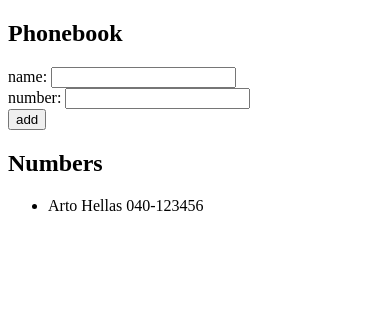
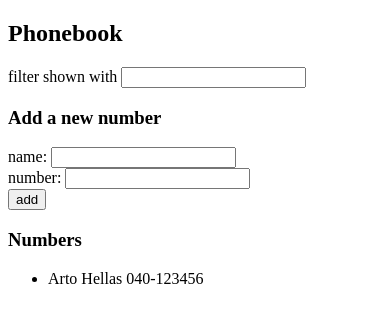
Before and after one commit to ada-ip/fullstackopen, a React (Vite) app in the folder part2/phonebook/: page / in a window 390 px wide. Shown: the top 322 px of the page. Built offline with nearby package versions, Linux system fonts and the light colour scheme.

Commit message:
Add 2.9*: The Phonebook Step 4 solution

```diff
--- a/part2/phonebook/src/App.jsx
+++ b/part2/phonebook/src/App.jsx
@@ -4,6 +4,7 @@ const App = () => {
 	const [persons, setPersons] = useState([{ name: "Arto Hellas", phone: "040-123456" }]);
 	const [newName, setNewName] = useState("");
 	const [newPhone, setNewPhone] = useState("");
+	const [filter, setFilter] = useState("");
 
 	const addPerson = (e) => {
 		e.preventDefault();
@@ -28,9 +29,15 @@ const App = () => {
 		setNewPhone("");
 	};
 
+	const numbersToShow = filter ? persons.filter((p) => p.name.toLowerCase().includes(filter.toLowerCase())) : persons;
+
 	return (
 		<div>
 			<h2>Phonebook</h2>
+			<div>
+				filter shown with <input type="text" value={filter} onChange={(e) => setFilter(e.target.value)} />
+			</div>
+			<h3>Add a new number</h3>
 			<form onSubmit={addPerson}>
 				<div>
 					name: <input value={newName} onChange={(e) => setNewName(e.target.value)} />
@@ -42,9 +49,9 @@ const App = () => {
 					<button type="submit">add</button>
 				</div>
 			</form>
-			<h2>Numbers</h2>
+			<h3>Numbers</h3>
 			<ul>
-				{persons.map((person, i) => (
+				{numbersToShow.map((person, i) => (
 					<li key={i}>
 						{person.name} {person.phone}
 					</li>
```
